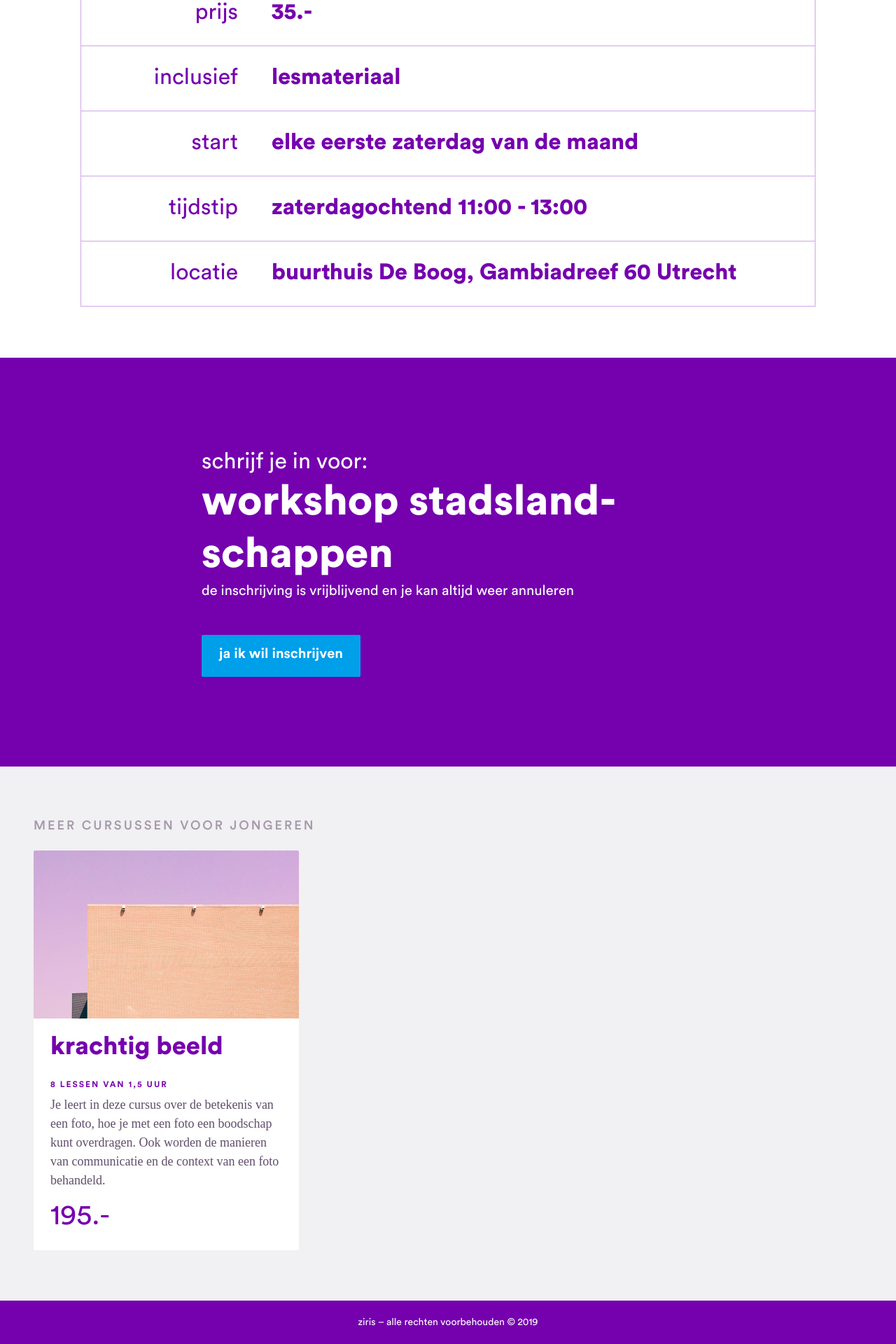
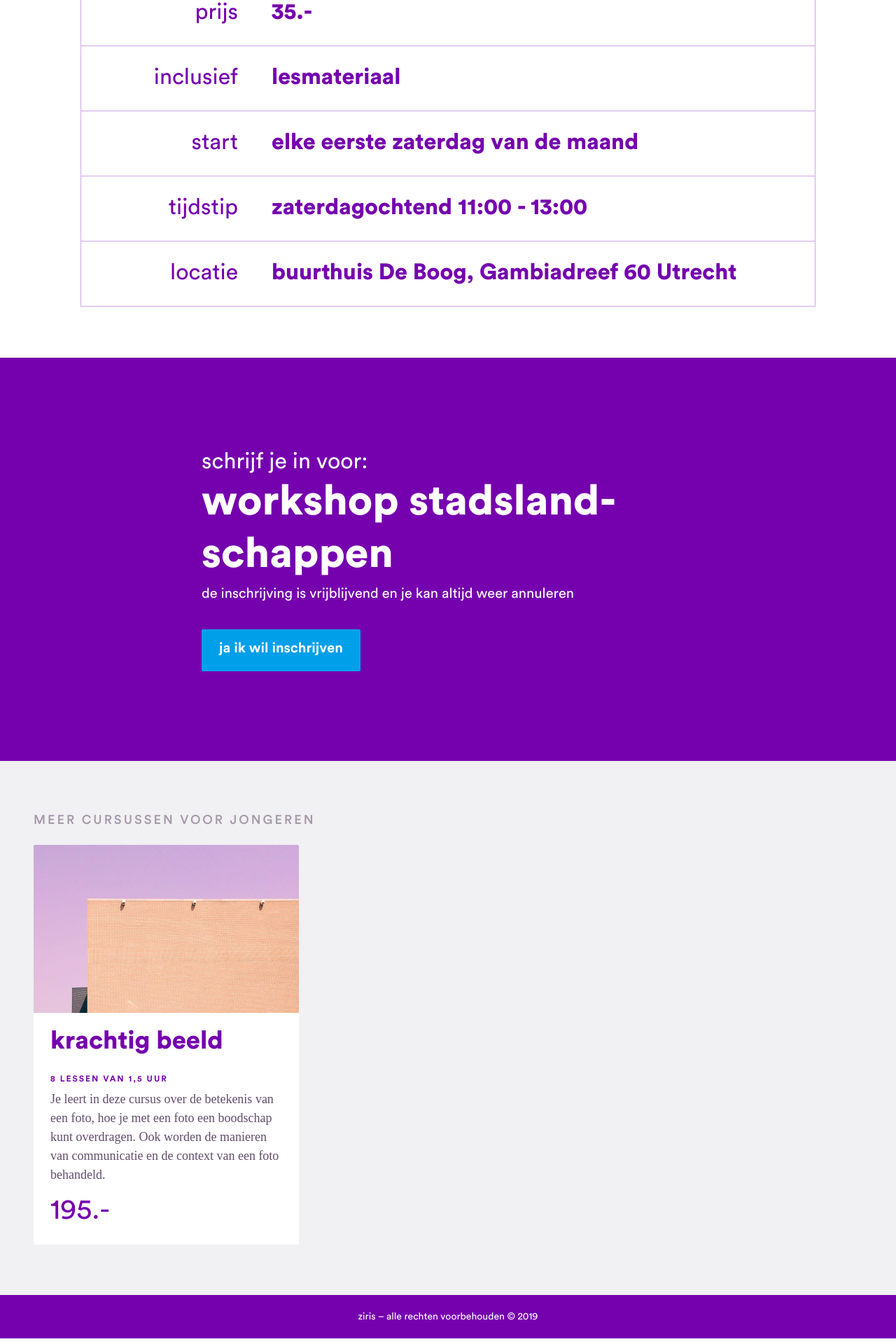
Before and after one commit to tdenheld/ziris, a Jekyll site: the page built from _posts/2019-01-07-workshop-stadslandschappen.md, in a window 1280 px wide. Shown: the part 1543-3463 px from the top of the page at 70% size. Built offline with Jekyll 4.4.1, drawn with Linux system fonts in a browser that asks for light colours.

Commit message:
#fix button margin on top

```diff
--- a/_includes/cta.html
+++ b/_includes/cta.html
@@ -1,14 +1,14 @@
 <section class="cta">
     <div class="container container--s">
-        <header class="cta__header">
+        <header>
             <label class="cta__label">schrijf je in voor:</label>
             <h3 class="cta__title">{{ page.title }}</h3>
-            <p class="cta__description">
+            <p class="cta__description mb-6">
                 de inschrijving is vrijblijvend en je kan altijd weer annuleren
             </p>
+            <a href="/inschrijven" class="button button--l js-cta" course="{{ page.title }}">
+                ja ik wil inschrijven
+            </a>
         </header>
-        <a href="/inschrijven" class="button button--l js-cta" course="{{ page.title }}">
-            ja ik wil inschrijven
-        </a>
     </div>
 </section>
--- a/_sass/components.cta.scss
+++ b/_sass/components.cta.scss
@@ -1,15 +1,11 @@
 .cta {
-    padding: $double-gutter 0 64px;
+    padding: $double-gutter 0;
     color: $light;
     background-color: $brand;
 
     @include md {
         padding: 128px 0;
     }
-}
-
-.cta__header {
-    margin-bottom: $double-gutter;
 }
 
 .cta__label {
@@ -22,6 +18,7 @@
 
 .cta__title {
     @include font(36px, 900, $lh-title);
+    margin-bottom: 4px;
 
     @include sm {
         font-size: calculate-rem(48px);
--- a/index.html
+++ b/index.html
@@ -47,7 +47,7 @@ body: bg-brand
             <h2 class="section-header__title section-header__title--small-sm">
                 aangeleerde kijkpatronen herkennen en doorbreken
             </h2>
-            <p class="section-header__description mxw-500 mb-9">
+            <p class="section-header__description mxw-500 mb-6">
                 helpt je om op een meer creatieve en bewuste manier te fotograferen.
             </p>
             <a href="/cursussen" class="button button--l">bekijk cursussen</a>
```
Also changed, not shown: 7 other files.
